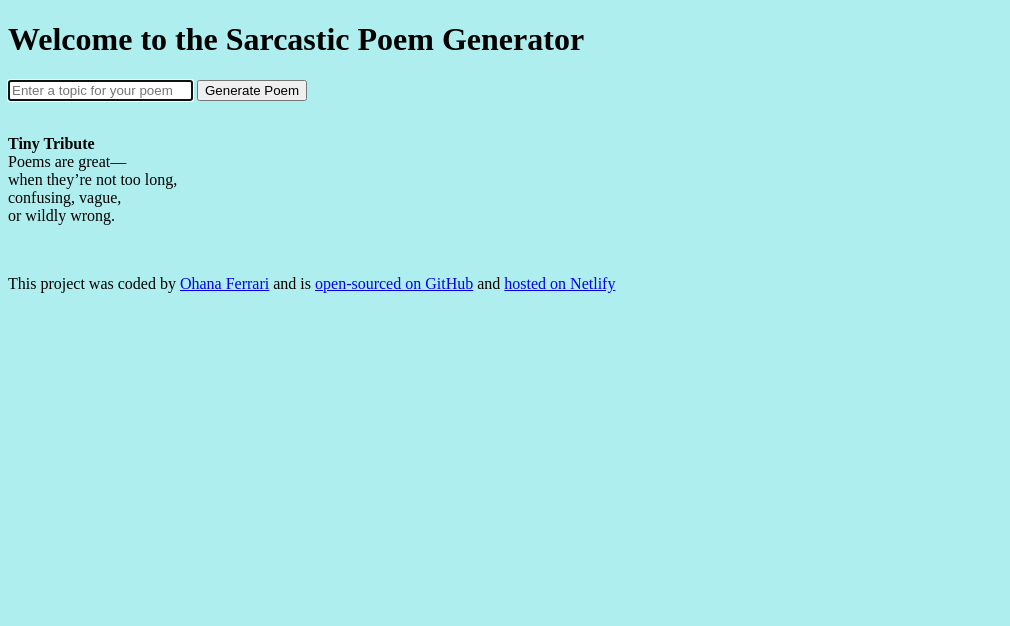
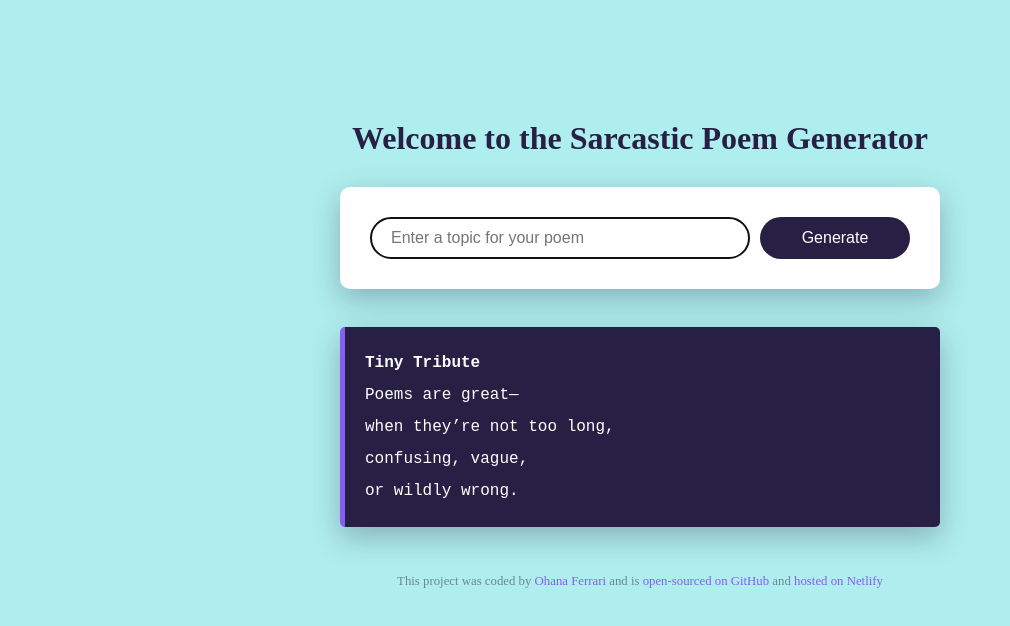
Before and after one commit to ohanaferrari/Poem-generator, a plain HTML site: page index.html in a window 1280 px wide. Shown: the whole page, without its empty margins (0-1010 px from the left). Drawn offline with nearby package versions, Linux system fonts and the light colour scheme; a script that the page names is missing.

Commit message:
added some css

```diff
--- a/index.html
+++ b/index.html
@@ -7,16 +7,17 @@
     <link rel="stylesheet" href="src/style.css">
 </head>
 <body>
+    <div class="container">
   <header>
 <h1>Welcome to the Sarcastic Poem Generator</h1>
   </header>
   <main>
     <form>
         <input type="text" id="inputText" placeholder="Enter a topic for your poem" autofocus required />
-        <button type="submit" id="generateButton">Generate Poem</button>
+        <button type="submit" id="generateButton">Generate</button>
     </form>
     <br />
-<p id="poem-container"><strong>Tiny Tribute</strong>    <br />
+<p class="poem"><strong>Tiny Tribute</strong>    <br />
 
 Poems are great—    <br />
 
@@ -35,6 +36,7 @@ or wildly wrong.</p>    <br />
           <a href="https://sarcastic-poem-generator.netlify.app/" target="_blank">hosted on Netlify</a>
         </p>
       </footer>
+    </div>
       </div>
       <script src="https://cdn.jsdelivr.net/npm/axios/dist/axios.min.js"></script>
       <script src="src/script.js"></script>
--- a/src/style.css
+++ b/src/style.css
@@ -1,3 +1,74 @@
 body {
     background-color: paleturquoise;
 }
+
+.container {
+    max-width: 600px;
+    margin: 120px auto;
+}
+
+header {
+    text-align: center;
+    margin-bottom: 20px;
+}
+
+h1 {
+    color: #272044;
+    margin-bottom: 30px;
+}
+
+form {
+    display: flex;
+    gap: 10px;
+    padding: 30px;
+    background-color: white;
+    border-radius: 10px;
+    box-shadow: 0px 10px 30px 0px rgba(39, 33, 66, 0.3);
+
+}
+
+input {
+    flex: 1;
+    padding: 10px 20px;
+    border: 1px solid rgba(39, 33, 66, 0.5);
+    border-radius: 50px;
+    width: 80%;
+    font-size: 16px;
+    line-height: 20px;
+    color: #272044;
+}
+
+button {
+    padding: 10px 20px;
+    background-color: #272044;
+    color: white;
+    border: none;
+    border-radius: 50px;
+    cursor: pointer;
+    font-size: 16px;
+    width: 150px;
+}
+
+.poem {
+    background-color: #272044;
+    color: white;
+    padding: 20px;
+    margin-top: 20px;
+    font-family: 'Courier New', Courier, monospace;
+    font-size: 16px;
+    line-height: 2;
+    border-radius: 5px;
+    border-left: 5px solid #885df1;
+    box-shadow: 0px 10px 30px 0px rgba(39, 33, 66, 0.3);
+}
+
+a {
+    color: #885df1;
+    text-decoration: none;
+}
+
+footer {
+    text-align: center;
+    font-size: 0.8em;
+    color: rgba(39, 33, 66, 0.5);
+}
```
